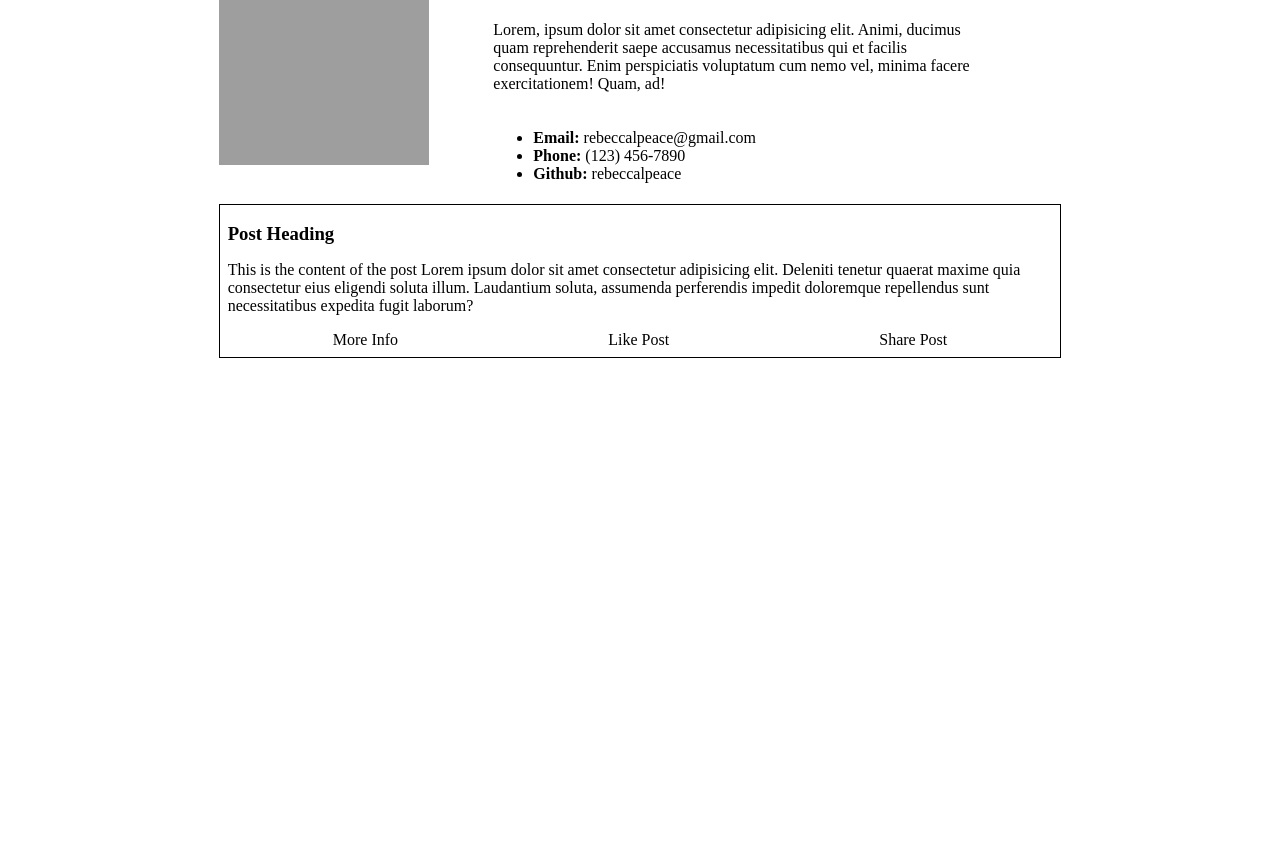
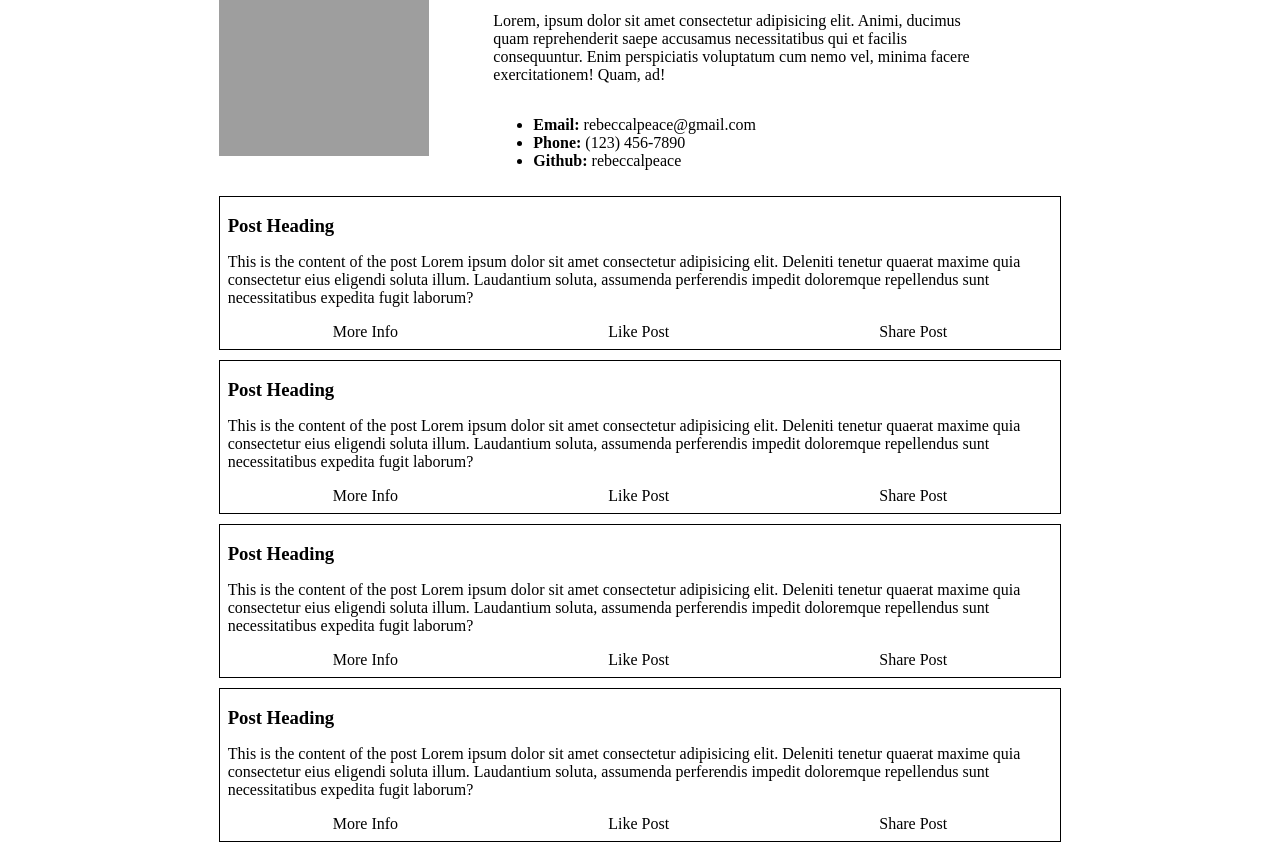
Before and after one commit to rebeccalpeace/css-grid-profile, a plain HTML site: page index.html in a window 1280 px wide. Shown: the part 172-1024 px from the top of the page. Before the commit the page ends 816 px from the top, so only its background shows below. Drawn offline with Linux system fonts and the light colour scheme; grey boxes are pictures that could not be loaded.

Commit message:
duplicated the post-card 3 times and added small margin

```diff
--- a/css/main.css
+++ b/css/main.css
@@ -70,6 +70,7 @@
 .post-card {
   border: 1px solid black;
   padding: 1vh;
+  margin: 10px 0;
 }
 
 .card-title {
--- a/index.html
+++ b/index.html
@@ -43,8 +43,36 @@
                     <a href="">Share Post</a>
                 </div>
             </div>
+            <div class="post-card">
+                <h3 class="card-title">Post Heading</h3>
+                <p class="card-body">This is the content of the post Lorem ipsum dolor sit amet consectetur adipisicing elit. Deleniti tenetur quaerat maxime quia consectetur eius eligendi soluta illum. Laudantium soluta, assumenda perferendis impedit doloremque repellendus sunt necessitatibus expedita fugit laborum?</p>
+                <div class="card-links">
+                    <a href="">More Info</a>
+                    <a href="">Like Post</a>
+                    <a href="">Share Post</a>
+                </div>
+            </div>
+            <div class="post-card">
+                <h3 class="card-title">Post Heading</h3>
+                <p class="card-body">This is the content of the post Lorem ipsum dolor sit amet consectetur adipisicing elit. Deleniti tenetur quaerat maxime quia consectetur eius eligendi soluta illum. Laudantium soluta, assumenda perferendis impedit doloremque repellendus sunt necessitatibus expedita fugit laborum?</p>
+                <div class="card-links">
+                    <a href="">More Info</a>
+                    <a href="">Like Post</a>
+                    <a href="">Share Post</a>
+                </div>
+            </div>
+            <div class="post-card">
+                <h3 class="card-title">Post Heading</h3>
+                <p class="card-body">This is the content of the post Lorem ipsum dolor sit amet consectetur adipisicing elit. Deleniti tenetur quaerat maxime quia consectetur eius eligendi soluta illum. Laudantium soluta, assumenda perferendis impedit doloremque repellendus sunt necessitatibus expedita fugit laborum?</p>
+                <div class="card-links">
+                    <a href="">More Info</a>
+                    <a href="">Like Post</a>
+                    <a href="">Share Post</a>
+                </div>
+            </div>
+        </div>
 
-        </div>
+
       </div>
 </body>
 </html>
```
